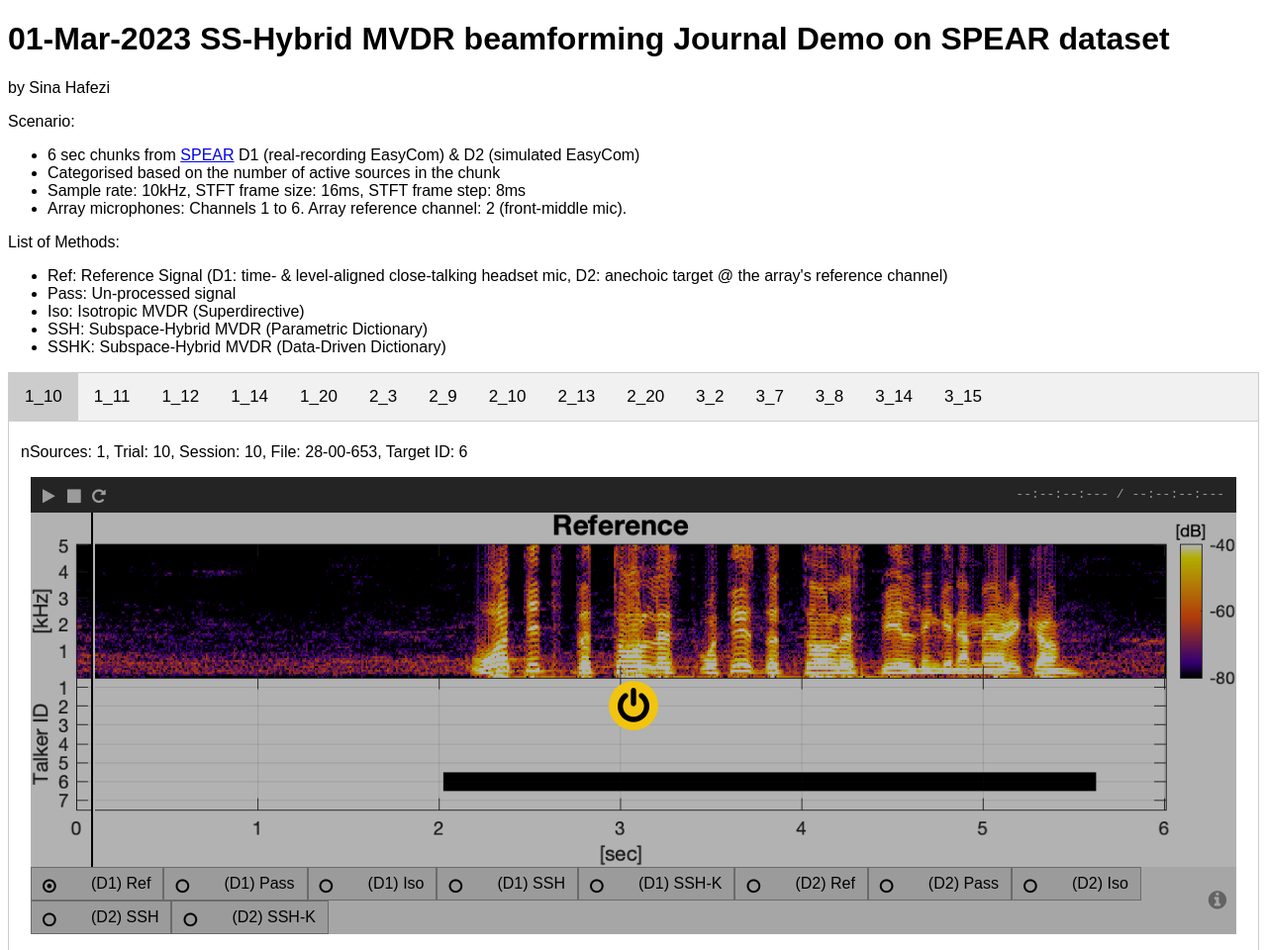
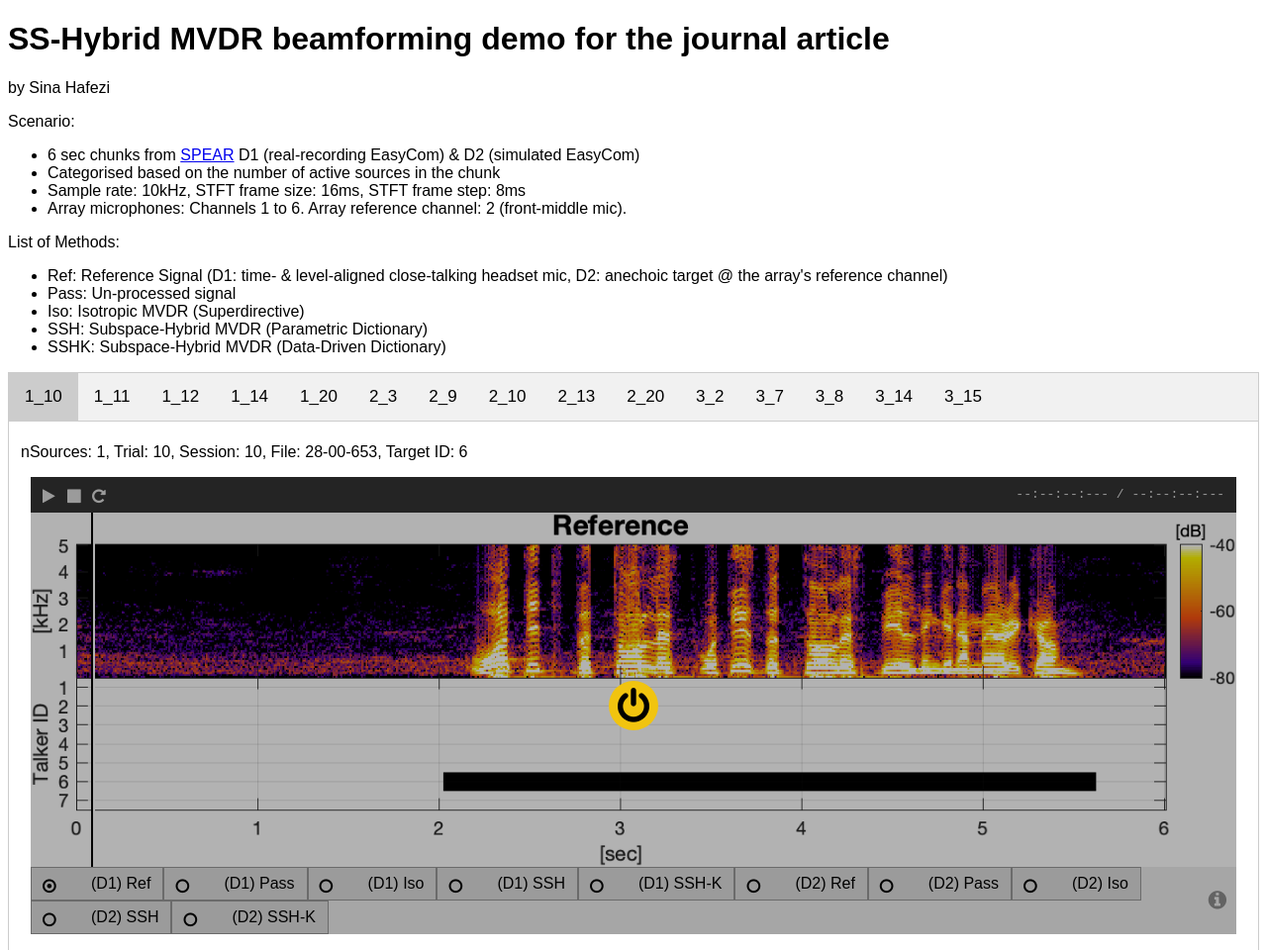
Before and after one commit to ImperialCollegeLondon/sap-SSHybrid-journal, a plain HTML site: page index.html in a window 1280 px wide. Shown: the top 960 px of the page at 99% size. Drawn offline with nearby package versions, Linux system fonts and the light colour scheme.

Commit message:
retitled

```diff
--- a/index.html
+++ b/index.html
@@ -71,7 +71,7 @@
 </head>
 <body>
 
-    <h1> 01-Mar-2023 SS-Hybrid MVDR beamforming Journal Demo on SPEAR dataset </h1>
+    <h1> SS-Hybrid MVDR beamforming demo for the journal article </h1>
     by Sina Hafezi<br>
 
     <p>Scenario:</p>
```
